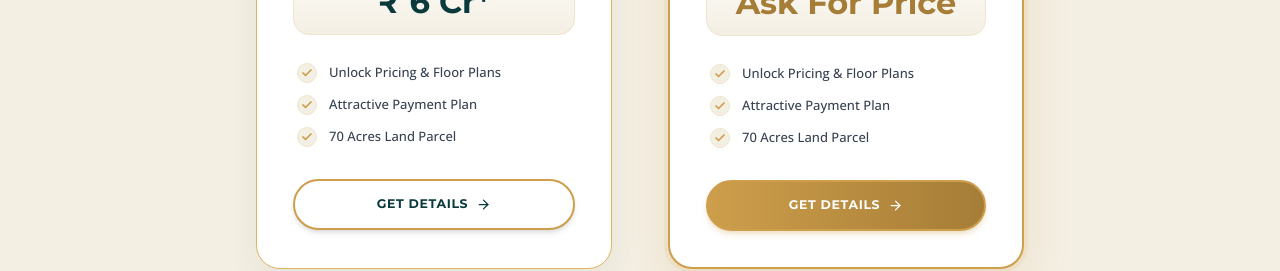
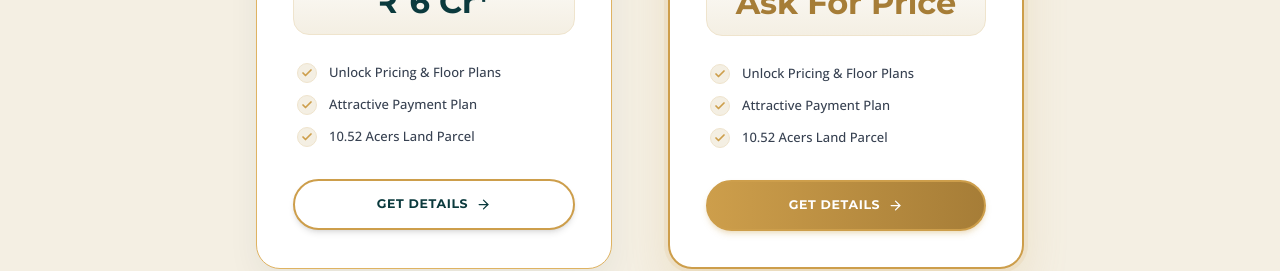
Before and after one commit to vineet-proptiger/nvt-hues, a Next.js app: page / in a window 1280 px wide. Shown: the part 3740-4011 px from the top of the page. Built offline with nearby package versions, Linux system fonts and the light colour scheme.

Commit message:
feat: Update land parcel description to 10.52 acres in Pricing and StatsBar components

```diff
--- a/components/Pricing.jsx
+++ b/components/Pricing.jsx
@@ -18,7 +18,7 @@ const units = [
     features: [
       "Unlock Pricing & Floor Plans",
       "Attractive Payment Plan",
-      "70 Acres Land Parcel",
+      "10.52 Acers Land Parcel",
     ],
     isPopular: false,
   },
@@ -33,7 +33,7 @@ const units = [
     features: [
       "Unlock Pricing & Floor Plans",
       "Attractive Payment Plan",
-      "70 Acres Land Parcel",
+      "10.52 Acers Land Parcel",
     ],
     isPopular: true,
   }
--- a/components/StatsBar.jsx
+++ b/components/StatsBar.jsx
@@ -1,5 +1,5 @@
 const stats = [
-  { value: '70 Acres',    label: 'Land Parcel', icon: (
+  { value: '10.52 Acers',    label: 'Land Parcel', icon: (
     <svg className="w-8 h-8 text-[#CD9E4B]" fill="none" stroke="currentColor" viewBox="0 0 24 24">
       <path strokeLinecap="round" strokeLinejoin="round" strokeWidth="1.5" d="M17.657 16.657L13.414 20.9a1.998 1.998 0 01-2.827 0l-4.244-4.243a8 8 0 1111.314 0z"></path>
       <path strokeLinecap="round" strokeLinejoin="round" strokeWidth="1.5" d="M15 11a3 3 0 11-6 0 3 3 0 016 0z"></path>
--- a/components/main-domain/Pricing.jsx
+++ b/components/main-domain/Pricing.jsx
@@ -18,7 +18,7 @@ const units = [
     features: [
       "Unlock Pricing & Floor Plans",
       "Attractive Payment Plan",
-      "70 Acres Land Parcel",
+      "10.52 Acers Land Parcel",
     ],
     isPopular: false,
   },
@@ -33,7 +33,7 @@ const units = [
     features: [
       "Unlock Pricing & Floor Plans",
       "Attractive Payment Plan",
-      "70 Acres Land Parcel",
+      "10.52 Acers Land Parcel",
     ],
     isPopular: true,
   }
--- a/components/main-domain/StatsBar.jsx
+++ b/components/main-domain/StatsBar.jsx
@@ -1,5 +1,5 @@
 const stats = [
-  { value: '70 Acres',    label: 'Land Parcel', icon: (
+  { value: '10.52 Acers',    label: 'Land Parcel', icon: (
     <svg className="w-8 h-8 text-[#CD9E4B]" fill="none" stroke="currentColor" viewBox="0 0 24 24">
       <path strokeLinecap="round" strokeLinejoin="round" strokeWidth="1.5" d="M17.657 16.657L13.414 20.9a1.998 1.998 0 01-2.827 0l-4.244-4.243a8 8 0 1111.314 0z"></path>
       <path strokeLinecap="round" strokeLinejoin="round" strokeWidth="1.5" d="M15 11a3 3 0 11-6 0 3 3 0 016 0z"></path>
```
